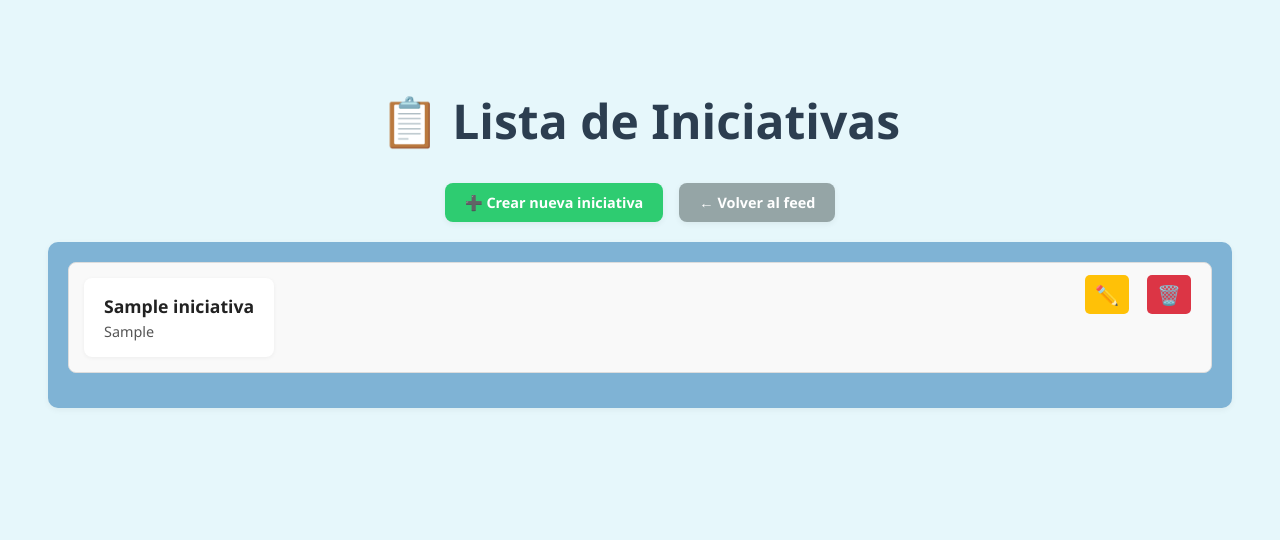
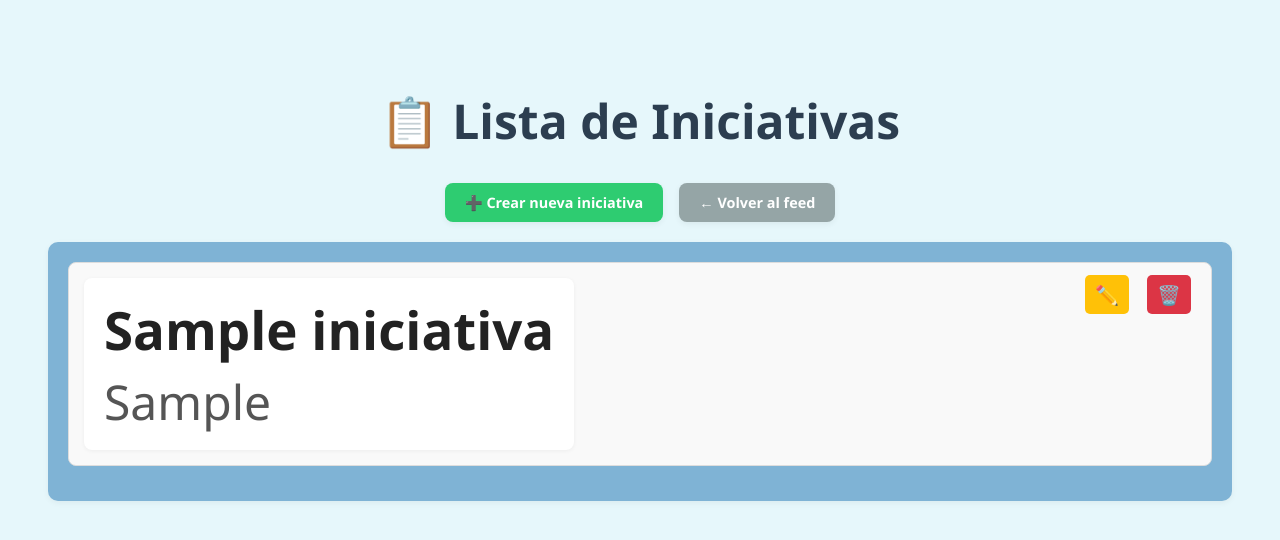
Before and after one commit to MarcoLogica/impulso, a Django app: page /impulso/ in a window 1280 px wide. Shown: the top 540 px of the page. Run offline with Django 5.2, Linux system fonts and the light colour scheme; a user stored in the database is signed in; tables that the repository leaves empty hold one stand-in row (values such as "Sample post").

Commit message:
lista iniciativas y plan detalle

```diff
--- a/base/templates/base/lista_iniciativas.html
+++ b/base/templates/base/lista_iniciativas.html
@@ -34,6 +34,7 @@
 
     .iniciativa {
       background-color: #ffffff;
+      font-size: 3em;
       padding: 16px 20px;
       border-radius: 8px;
       box-shadow: 0 1px 4px rgba(0,0,0,0.05);
@@ -48,7 +49,7 @@
     }
 
     .info strong {
-      font-size: 1.1em;
+      font-size: 0.9em;
       color: #222;
     }
 
@@ -56,7 +57,7 @@
       display: block;
       margin-top: 4px;
       color: #666;
-      font-size: 0.9em;
+      font-size: 1em;
     }
 
     .acciones {
@@ -154,7 +155,7 @@
   </a>
 </div>
   <div class="contenedor-iniciativas" style="
-    max-height: 1000px;
+    max-height: 1500px;
     overflow-y: auto;
     background: #7fb3d5;
     border-radius: 10px;
--- a/base/templates/base/vista_plan.html
+++ b/base/templates/base/vista_plan.html
@@ -87,7 +87,7 @@
     }
 
     .fase-nombre {
-      font-size: 1.4em;
+      font-size: 3em;
       margin: 0;
       display: flex;
       align-items: center;
@@ -104,6 +104,7 @@
     }
 
     .tarea {
+      font-size: 3em;
       background-color: #f2f2f2;
       padding: 10px 12px;
       margin-bottom: 8px;
```
